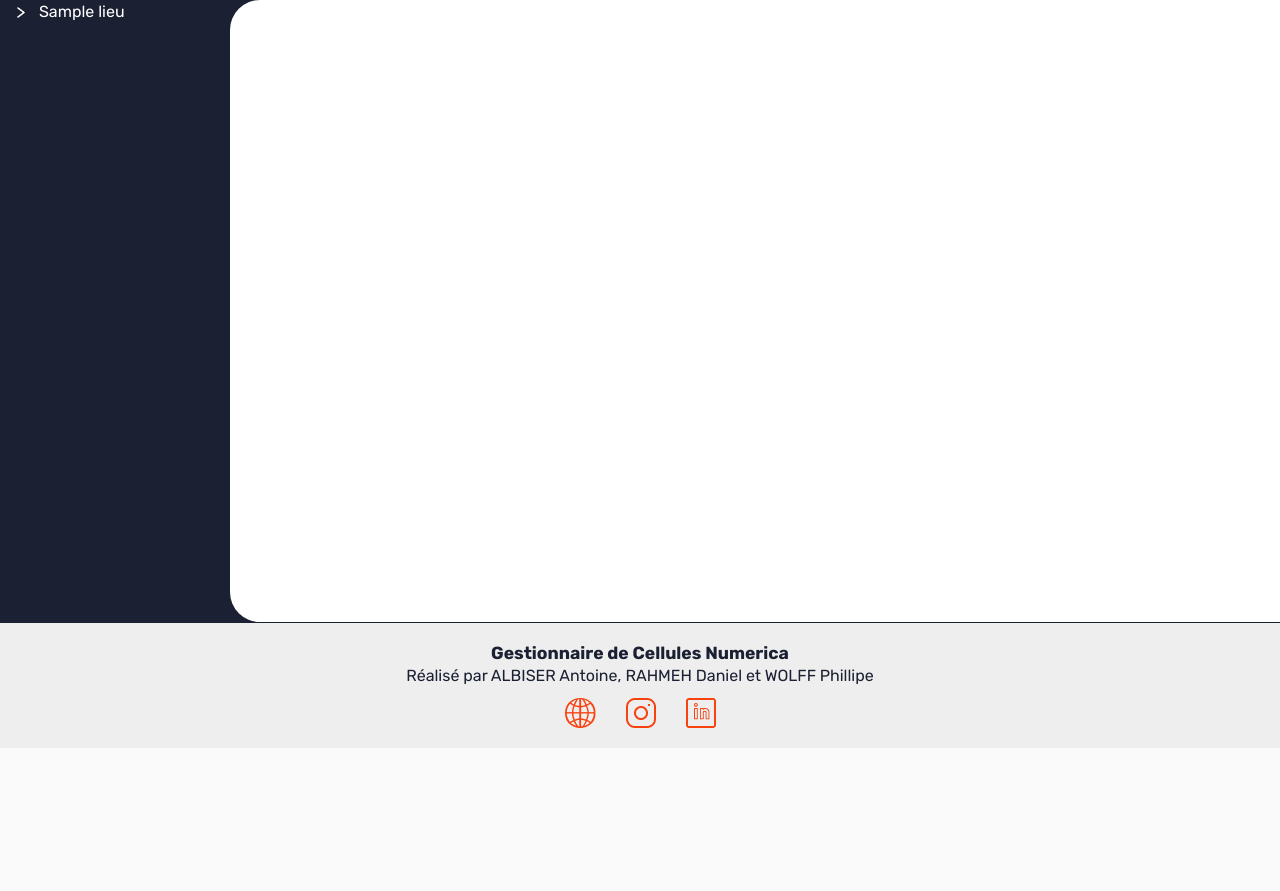
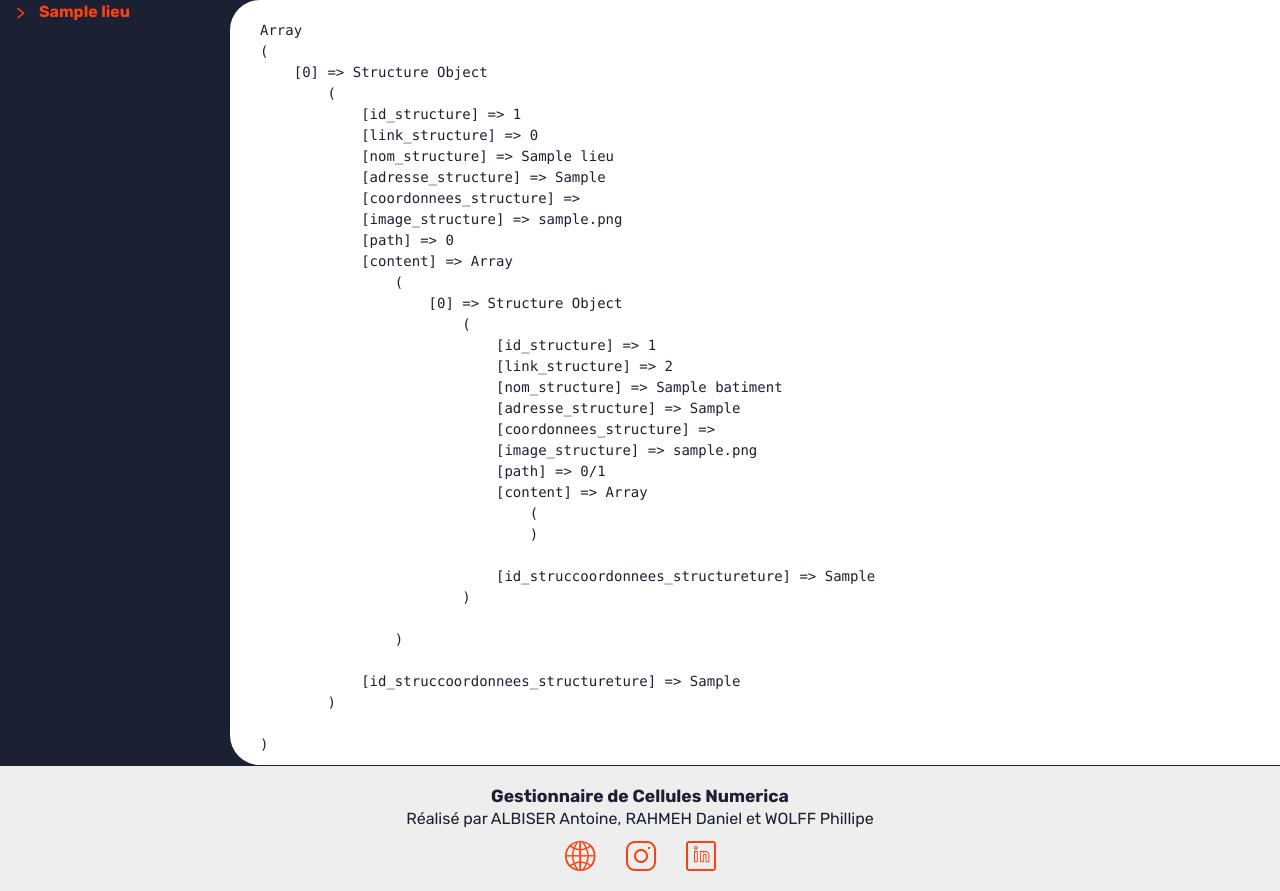
Before and after one commit to DanielRahmeh/gestionnaire_cellules_2022, a PHP site: page /php/pages/etage.php?id=1&link=0 in a window 1280 px wide. Shown: the part 52-943 px from the top of the page. Before the commit the page ends 780 px from the top, so only its background shows below. Run offline with PHP 8.4, Linux system fonts and the light colour scheme; the visitor is signed in with stand-in values (Sample User, id 1); tables that the repository leaves empty or names only in its code hold one stand-in row (values such as "Sample post"); some libraries are stand-ins or nearby versions.

Commit message:
Tableu d'objet des structures exploitable sur tout le site

```diff
--- a/css/style.css
+++ b/css/style.css
@@ -448,7 +448,6 @@ header nav a {
 
 /* Partie gauche */
 .slide_bar {
-   /* min-height: 100; */
    color: white;
 }
 
@@ -464,6 +463,11 @@ header nav a {
    margin-left: 10px;
 }
 
+#selected_structure {
+   color: var(--orange-color);
+   font-weight: bold;
+}
+
 .slide_bar ul a:hover{
    color: var(--blue-color);
 }
@@ -477,7 +481,6 @@ header nav a {
 
 
 /* vvv settings.php / Page des paramètres administrateur vvv */
-
 
 /* Contenu basique dans les paramètres */
 .new_user_container {
--- a/php/pages/etage.php
+++ b/php/pages/etage.php
@@ -17,6 +17,11 @@
 
             <!-- Partie principal au centre de la page -->
             <div class="main_display">
+               <?php
+                  echo('<pre>');
+                     print_r($array_structure);
+                  echo('</pre>');
+               ?>
             </div>
 
          </main>
--- a/php/pages/header/header.php
+++ b/php/pages/header/header.php
@@ -1,3 +1,10 @@
+<?php
+   include('../scripts/init_structure.php');
+   // echo('<pre>');
+   // print_r($array_structure);
+   // echo('</pre>');
+?>
+
 <!-- Header des pages en général -->
 
 <!DOCTYPE html>
@@ -23,10 +30,12 @@
    <link rel="stylesheet" href="../../css/style.css" type="text/css" />
    <link rel="stylesheet" href="../../css/responsive.css" type="text/css" />
 
+   <script src="../../js/list.js"></script>
+
    <title>Numerica GDC</title>
 </head>
 
-<body>
+<body onload="chekList();">
    <!-- Partie header des pages -->
    <header>
 
--- a/php/pages/principal.php
+++ b/php/pages/principal.php
@@ -13,7 +13,9 @@
          <div class="slide_bar">
 
             <!-- Liste de test -->
-            <?php require('../scripts/list.php');?>
+            <?php
+            require('../scripts/list.php');
+            ?>
          </div>
 
          <!-- Partie principal au centre de la page -->
--- /dev/null
+++ b/php/scripts/init_structure.php
@@ -0,0 +1,100 @@
+<?php
+   // Appel du fichier permettant de se connecter à la bdd
+   require ('connect_to_db.php');
+   $db = new Database();
+   $bdd = $db->getConnection();
+   if (!$bdd) {
+      die("Error connecting to the database");
+   }
+
+   class Structure {
+      public $id_structure;
+      public $link_structure;
+      public $nom_structure;
+      public $adresse_structure;
+      public $coordonnees_structure;
+      public $image_structure;
+      public $path;
+      public $content = array();
+
+      public function __construct($id_structure, $link_structure, $nom_structure, $adresse_structure,
+                                 $coordonnees_structure, $image_structure) {
+         $this->id_structure = $id_structure;
+         $this->link_structure = $link_structure;
+         $this->nom_structure = $nom_structure;
+         $this->adresse_structure = $adresse_structure;
+         $this->id_struccoordonnees_structureture = $coordonnees_structure;
+         $this->image_structure = $image_structure;
+      }
+   }
+
+   $i = 0;
+   $array_structure = array();
+   $reponse = $bdd->query("SELECT * FROM structure, lieu
+                           WHERE structure.id_structure = lieu.id_structure");
+   while ($donnees = $reponse->fetch()) {
+      $my_structure = new Structure($donnees['id_structure'],
+                                    $i,
+                                    $donnees['nom_structure'],
+                                    $donnees['adresse_structure'],
+                                    $donnees['coordonnees_structure'],
+                                    $donnees['image_structure']);
+      array_push($array_structure, $my_structure);
+   }
+   foreach ($array_structure as $lieu) {
+      $lieu->link_structure = $i;
+      $lieu->path = $i;
+      $i++;
+      $reponse = $bdd->query("SELECT * FROM structure, batiment
+                              WHERE structure.id_structure = batiment.id_structure
+                              AND batiment.id_lieu = " . $lieu->id_structure);
+      while ($donnees = $reponse->fetch()) {
+         $my_structure = new Structure($donnees['id_structure'],
+                                       $i,
+                                       $donnees['nom_structure'],
+                                       $donnees['adresse_structure'],
+                                       $donnees['coordonnees_structure'],
+                                       $donnees['image_structure']);
+         array_push($lieu->content, $my_structure);
+         $i++;
+      }
+      foreach ($lieu->content as $batiment) {
+         $batiment->link_structure = $i;
+         $batiment->path = $lieu->path . '/' . $i;
+         $i++;
+         $reponse = $bdd->query("SELECT * FROM structure, etage
+                                 WHERE structure.id_structure = etage.id_structure
+                                 AND etage.id_batiment = " . $batiment->id_structure);
+         while ($donnees = $reponse->fetch()) {
+            $my_structure = new Structure($donnees['id_structure'],
+                                          $i,
+                                          $donnees['nom_structure'],
+                                          $donnees['adresse_structure'],
+                                          $donnees['coordonnees_structure'],
+                                          $donnees['image_structure']);
+            array_push($batiment->content, $my_structure);
+         }
+         foreach ($batiment->content as $etage) {
+            $etage->link_structure = $i;
+            $etage->path = $batiment->path . '/' . $i;
+            $reponse = $bdd->query("SELECT * FROM structure, cellule
+                                    WHERE structure.id_structure = cellule.id_structure
+                                    AND cellule.id_etage = " . $etage->id_structure);
+            $i++;
+            while ($donnees = $reponse->fetch()) {
+               $my_structure = new Structure($donnees['id_structure'],
+                                             $i,
+                                             $donnees['nom_structure'],
+                                             $donnees['adresse_structure'],
+                                             $donnees['coordonnees_structure'],
+                                             $donnees['image_structure']);
+               array_push($etage->content, $my_structure);
+            }
+            foreach ($etage->content as $cellule) {
+               $cellule->link_structure = $i;
+               $cellule->path = $etage->path . '/' . $i;
+               $i++;
+            }
+         }
+      }
+   }
--- a/php/scripts/list.php
+++ b/php/scripts/list.php
@@ -1,123 +1,55 @@
 <?php
-   // Appel du fichier permettant de se connecter à la bdd
-   require ('connect_to_db.php');
-   $db = new Database();
-   $bdd = $db->getConnection();
-   if (!$bdd) {
-      die("Error connecting to the database");
-   }
-
-   class Structure {
-      public $id_structure;
-      public $rang_structure;
-      public $nom_structure;
-      public $adresse_structure;
-      public $coordonnees_structure;
-      public $image_structure;
-      public $content = array();
-
-      public function __construct($id_structure, $rang_structure, $nom_structure, $adresse_structure, $coordonnees_structure, $image_structure) {
-         $this->id_structure = $id_structure;
-         $this->rang_structure = $rang_structure;
-         $this->nom_structure = $nom_structure;
-         $this->adresse_structure = $adresse_structure;
-         $this->id_struccoordonnees_structureture = $coordonnees_structure;
-         $this->image_structure = $image_structure;
-      }
-   }
-
-   function get_link($url, $structure, $i, $j) {
+   function get_link($url, $structure, $i, $path) {
       $cliked = 'cliked' . $i;
-      ?><img src="../../img/icon/right_white.png" alt="" id="<?php echo($cliked); ?>"
-         onclick="dispList('<?php echo($i);?>')">
-      <?php $link = $url . $structure->id_structure; ?>
-      <a href="<?php echo($link); ?>"><?php echo($structure->nom_structure); ?></a>
+      $link = $url . $structure->id_structure . '&link=' . $i;
+      if(isset($_GET['id']) && $_GET['id'] == $structure->id_structure) { ?>
+         <img  src="../../img/icon/right_orange.png" alt="" id="<?php echo($cliked); ?>"
+               onclick="dispList('<?php echo($i);?>', '<?php echo($path);?>')">
+         <a href="<?php echo($link); ?>" id="selected_structure"><?php echo($structure->nom_structure); ?></a>
+      <?php }
+      else { ?>
+         <img  src="../../img/icon/right_white.png" alt="" id="<?php echo($cliked); ?>"
+               onclick="dispList('<?php echo($i);?>', '<?php echo($path);?>')">
+         <a href="<?php echo($link); ?>"><?php echo($structure->nom_structure); ?></a>
+      <?php } ?>
       <!-- Appel du fichier js regroupant tous les script liés à la page setting_admin.php -->
       <script src="../../js/list.js"></script>
       <?php
    }
 
-   $i=0;
+   $i = 0;
    $id = 'structure' . $i;
-   $array_structure = array();
-   $reponse = $bdd->query("SELECT * FROM structure, lieu
-                           WHERE structure.id_structure = lieu.id_structure");
-   while ($donnees = $reponse->fetch()) {
-      $my_structure = new Structure($donnees['id_structure'],
-                                    'lieu',
-                                    $donnees['nom_structure'],
-                                    $donnees['adresse_structure'],
-                                    $donnees['coordonnees_structure'],
-                                    $donnees['image_structure']);
-      array_push($array_structure, $my_structure);
-   }
    ?>
    <ul id="lieu">
       <?php
-         $j = 0;
          foreach ($array_structure as $lieu) {
-            ?> <li><?php get_link('../pages/lieu.php?id=', $lieu, $i, $j); ?></li> <?php
-            $reponse = $bdd->query("SELECT * FROM structure, batiment
-                                    WHERE structure.id_structure = batiment.id_structure
-                                    AND batiment.id_lieu = " . $lieu->id_structure);
+            ?> <li><?php get_link('?id=', $lieu, $i, $lieu->path); ?></li> <?php
             $id = 'structure' . $i;
             $i++;
             ?>
             <ul id="<?php echo($id); ?>">
                <?php
-                  while ($donnees = $reponse->fetch()) {
-                     $my_structure = new Structure($donnees['id_structure'],
-                                                   $id,
-                                                   $donnees['nom_structure'],
-                                                   $donnees['adresse_structure'],
-                                                   $donnees['coordonnees_structure'],
-                                                   $donnees['image_structure']);
-                     array_push($lieu->content, $my_structure);
-                     array_push($array_structure, $my_structure);
-                  }
                   foreach ($lieu->content as $batiment) {
-                     ?> <li><?php get_link('../pages/batiment.php?id=', $batiment, $i, $j); ?></li> <?php
-                     $reponse = $bdd->query("SELECT * FROM structure, etage
-                                             WHERE structure.id_structure = etage.id_structure
-                                             AND etage.id_batiment = " . $batiment->id_structure);
+                     $batiment->path = $lieu->path . '/' . $i;
+                     ?> <li><?php get_link('?id=', $batiment, $i, $batiment->path); ?></li> <?php
                      $id = 'structure' . $i;
                      $i++;
                      ?>
                      <ul id="<?php echo($id); ?>">
                         <?php
-                           while ($donnees = $reponse->fetch()) {
-                              $my_structure = new Structure($donnees['id_structure'],
-                                                            $id,
-                                                            $donnees['nom_structure'],
-                                                            $donnees['adresse_structure'],
-                                                            $donnees['coordonnees_structure'],
-                                                            $donnees['image_structure']);
-                              array_push($batiment->content, $my_structure);
-                              array_push($array_structure, $my_structure);
-                           }
                            foreach ($batiment->content as $etage) {
-                              ?> <li><?php get_link('../pages/etage.php?id=', $etage, $i, $j); ?></li> <?php
-                              $reponse = $bdd->query("SELECT * FROM structure, cellule
-                                                      WHERE structure.id_structure = cellule.id_structure
-                                                      AND cellule.id_etage = " . $etage->id_structure);
+                              $etage->path = $batiment->path . '/' . $i;
+                              ?> <li><?php get_link('?id=', $etage, $i,  $etage->path); ?></li> <?php
                               $id = 'structure' . $i;
                               $i++;
                               ?>
                               <ul id="<?php echo($id); ?>">
                                  <?php
-                                    while ($donnees = $reponse->fetch()) {
-                                       $my_structure = new Structure($donnees['id_structure'],
-                                                                     "",
-                                                                     $donnees['nom_structure'],
-                                                                     $donnees['adresse_structure'],
-                                                                     $donnees['coordonnees_structure'],
-                                                                     $donnees['image_structure']);
-                                       array_push($etage->content, $my_structure);
-                                       array_push($array_structure, $my_structure);
-                                    }
                                     foreach ($etage->content as $cellule) {
-                                       ?> <li><?php get_link('../pages/cellule.php?id=', $cellule, $i, $j); ?></li> <?php
+                                       $cellule->path = $etage->path . '/' . $i;
+                                       ?> <li><?php get_link('?id=', $cellule, $i, $etage->path); ?></li> <?php
                                        $i++;
+
                                     }
                                  ?>
                               </ul>
```
Also changed, not shown: js/list.js (+20 -13 lines).
